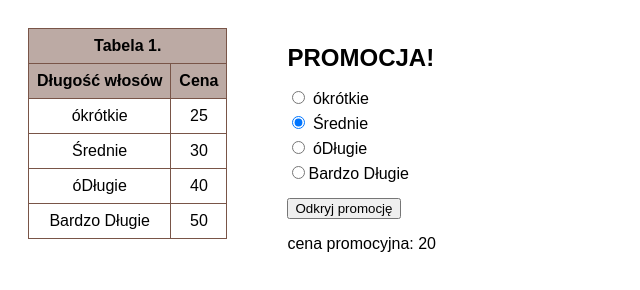
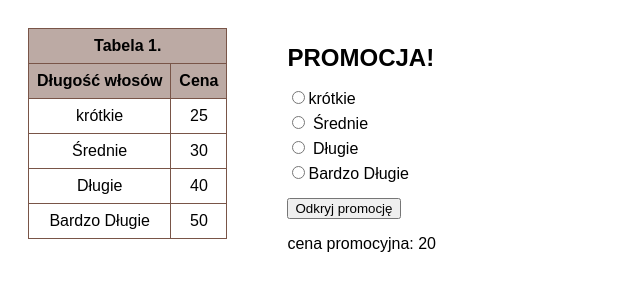
Before and after one commit to xadax71071128/fryzjer, a plain HTML site: page fryzura.html in a window 1280 px wide. Shown: the full height of the page, 0-640 px from the left. Drawn offline with Linux system fonts and the light colour scheme.

Commit message:
no message

```diff
--- a/fryzura.html
+++ b/fryzura.html
@@ -18,7 +18,7 @@
                 <th>Cena</th>
             </tr>
             <tr>
-                <td>&oacute;krótkie</td>
+                <td>krótkie</td>
                 <td>25</td>
             </tr>
             <tr>
@@ -26,7 +26,7 @@
                 <td>30</td>
             </tr>
             <tr>
-                <td>&oacute;Długie</td>
+                <td>Długie</td>
                 <td>40</td>
             </tr>
             <tr>
@@ -37,9 +37,9 @@
 
         <div class="promotion">
             <h1>PROMOCJA!</h1>
-            <label><input type="radio" name="hair_length" value="short"> &oacute;krótkie</label>
-            <label><input type="radio" name="hair_length" value="medium" checked> Średnie</label>
-            <label><input type="radio" name="hair_length" value="long"> &oacute;Długie</label>
+            <label><input type="radio" name="hair_length" value="short">krótkie</label>
+            <label><input type="radio" name="hair_length" value="medium"> Średnie</label>
+            <label><input type="radio" name="hair_length" value="long"> Długie</label>
             <label><input type="radio" name="hair_length" value="very_long">Bardzo Długie</label>
             <button>Odkryj promocję</button>
             <p>cena promocyjna: 20</p>
```
